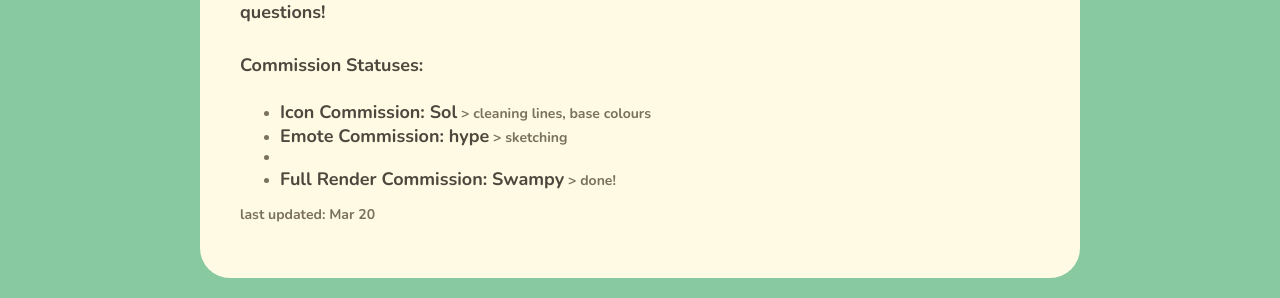
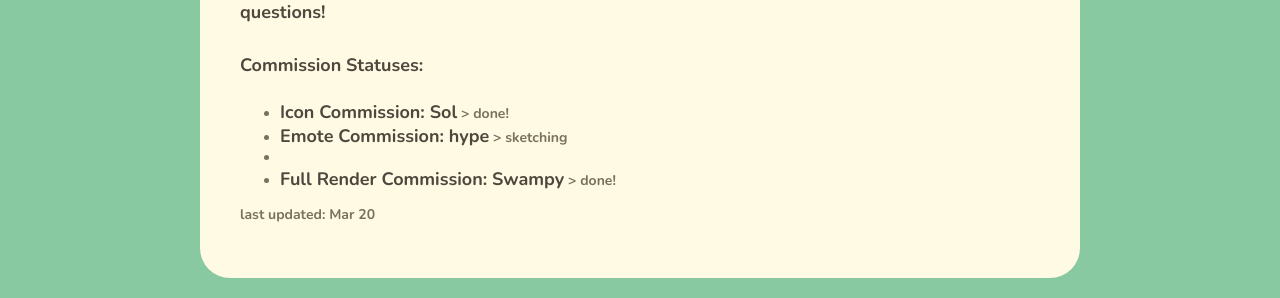
Before and after one commit to antheakwong/antheakwong.github.io, a Jekyll site: the page built from commissions/index.md, in a window 1280 px wide and 900 px high, scrolled down 2049 px. Shown: the part 542-840 px from the top of the window. Built offline with Jekyll 4.4.1, drawn with Linux system fonts in a browser that asks for light colours; nearby versions of some CDN libraries.

Commit message:
update status

```diff
--- a/commissions/index.md
+++ b/commissions/index.md
@@ -52,7 +52,7 @@ Won’t draw: NSFW, mecha, offensive/shock content
 
 # **Commission Statuses:**
 
-- **Icon Commission: Sol** > cleaning lines, base colours
+- **Icon Commission: Sol** > done!
 - **Emote Commission: hype** > sketching
 -
 - **Full Render Commission: Swampy** > done!
```
